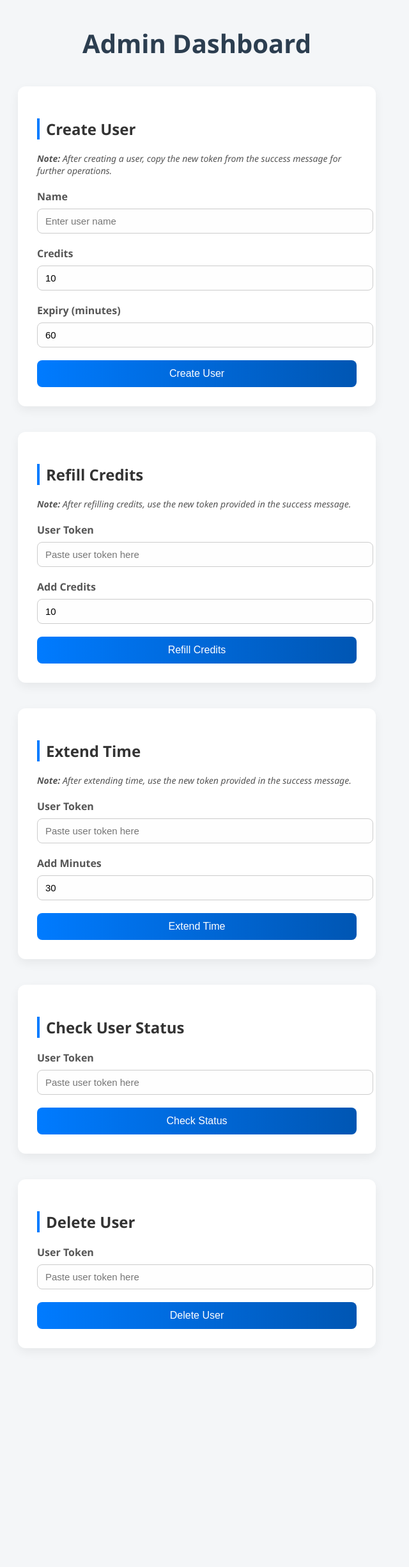
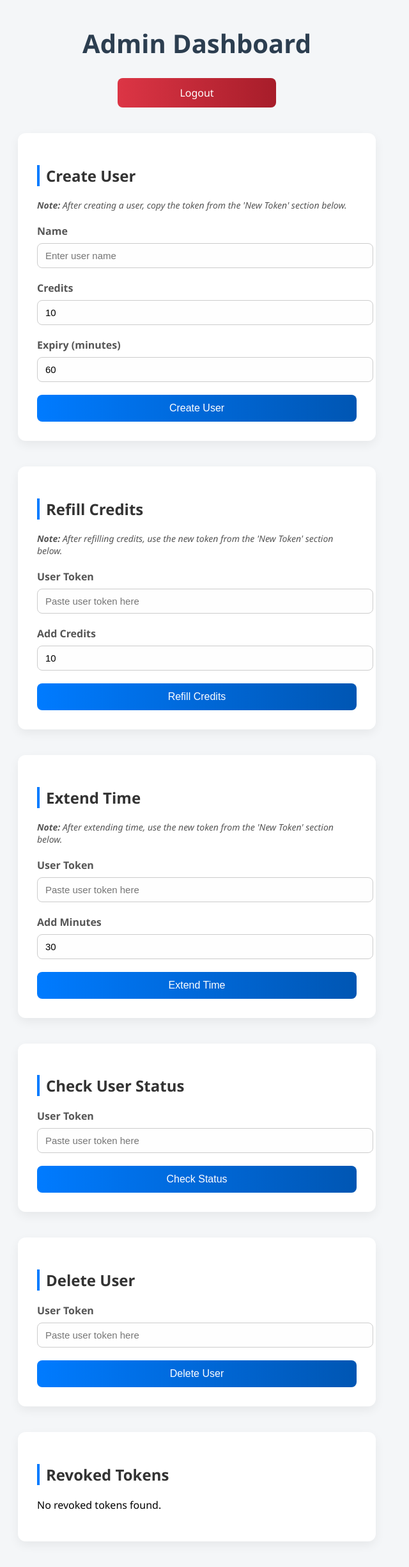
Before and after one commit to attaulasad/Flask-Authentication, a Flask app: template templates/admin_dashboard.html in a window 1280 px wide. Shown: the whole page at 64% size, without its empty margins (332-972 px from the left). Before the commit the page ends 2077 px from the top, so only its background shows below. Run offline with Flask 3, Linux system fonts and the light colour scheme; the template is opened without the code that fills it, so the values that code supplies are empty; parts of the project's set-up code (start-up, migrations or seed data) failed here and were passed over.

Commit message:
Updated app.py and admin_dashboard.html to prevent full token display in flash messages and add login page

```diff
--- a/app.py
+++ b/app.py
@@ -1,10 +1,64 @@
-from flask import Flask, request, jsonify, abort, render_template, redirect, url_for, flash
-from crypto_utils import encrypt_data, decrypt_data, validate_and_update_token, delete_user_and_get_token
+from flask import Flask, request, jsonify, abort, render_template, redirect, url_for, flash, session
+from crypto_utils import encrypt_data, decrypt_data, validate_and_update_token, delete_user_and_get_token, get_db_connection
 from datetime import datetime, timedelta
 from log_utils import log_action
+from werkzeug.security import generate_password_hash, check_password_hash
+from functools import wraps
+import os
+from dotenv import load_dotenv
+
+# Load environment variables
+load_dotenv()
 
 app = Flask(__name__)
-app.secret_key = "supersecretkey"  # Needed for flash messages
+app.secret_key = os.getenv("FLASK_SECRET_KEY")
+if not app.secret_key:
+    raise ValueError("FLASK_SECRET_KEY environment variable must be set")
+
+# Set session timeout to 15 minutes
+app.permanent_session_lifetime = timedelta(minutes=15)
+
+# Admin credentials
+ADMIN_USERNAME = os.getenv("ADMIN_USERNAME")
+ADMIN_PASSWORD = os.getenv("ADMIN_PASSWORD")
+if not ADMIN_USERNAME or not ADMIN_PASSWORD:
+    raise ValueError("ADMIN_USERNAME and ADMIN_PASSWORD environment variables must be set")
+ADMIN_PASSWORD_HASH = generate_password_hash(ADMIN_PASSWORD)
+
+# Admin API key
+ADMIN_API_KEY = os.getenv("ADMIN_API_KEY")
+if not ADMIN_API_KEY:
+    raise ValueError("ADMIN_API_KEY environment variable must be set")
+
+def login_required(f):
+    @wraps(f)
+    def decorated_function(*args, **kwargs):
+        if not session.get('logged_in'):
+            flash("Please log in to access the admin dashboard.", "danger")
+            return redirect(url_for('login', next=request.url))
+        return f(*args, **kwargs)
+    return decorated_function
+
+@app.route('/login', methods=['GET', 'POST'])
+def login():
+    if request.method == 'POST':
+        username = request.form.get('username')
+        password = request.form.get('password')
+        if username == ADMIN_USERNAME and check_password_hash(ADMIN_PASSWORD_HASH, password):
+            session['logged_in'] = True
+            session.permanent = True
+            flash("Logged in successfully!", "success")
+            next_url = request.args.get('next') or url_for('admin_dashboard')
+            return redirect(next_url)
+        else:
+            flash("Invalid username or password.", "danger")
+    return render_template('login.html')
+
+@app.route('/logout')
+def logout():
+    session.pop('logged_in', None)
+    flash("Logged out successfully.", "success")
+    return redirect(url_for('login'))
 
 # === User API Routes ===
 
@@ -23,7 +77,7 @@ def encrypt_route():
     }
 
     token = encrypt_data(user_data)
-    log_action("user created", user_data, f"token: {token}")
+    log_action("user created", user_data, f"token: {token[:20]}...")
     return jsonify({"token": token})
 
 @app.route('/decrypt', methods=['POST'])
@@ -35,7 +89,7 @@ def decrypt_route():
             return jsonify({"error": error}), 403
 
         user_data, updated_token = result
-        log_action("accessed /decrypt", user_data, f"updated_token: {updated_token}")
+        log_action("accessed /decrypt", user_data, f"updated_token: {updated_token[:20]}...")
         return jsonify({
             "message": "Access granted",
             "user_data": user_data,
@@ -73,12 +127,10 @@ def delete_user():
     if error:
         return jsonify({"error": error}), 401
 
-    log_action("user deleted via API", {"token": token})
+    log_action("user deleted via API", {"token": token[:20] + "..."})
     return jsonify({"message": message}), 200
 
 # === Admin API Routes ===
-
-ADMIN_API_KEY = "myadminkey123"  # TODO: Move to environment variables for security
 
 def check_admin():
     key = request.headers.get("x-api-key")
@@ -101,7 +153,7 @@ def admin_create_user():
     }
 
     token = encrypt_data(user_data)
-    log_action("admin created user", user_data, f"token: {token}")
+    log_action("admin created user", user_data, f"token: {token[:20]}...")
     return jsonify({"message": "User created", "token": token})
 
 @app.route('/admin/refill_credits', methods=['POST'])
@@ -121,7 +173,7 @@ def admin_refill_credits():
         old_credits = user_data["credits"]
         user_data["credits"] += add_credits
         new_token = encrypt_data(user_data)
-        log_action(f"credits refilled (+{add_credits}) from {old_credits} to {user_data['credits']}", user_data, f"old_token: {token}, new_token: {new_token}")
+        log_action(f"credits refilled (+{add_credits}) from {old_credits} to {user_data['credits']}", user_data, f"old_token: {token[:20]}..., new_token: {new_token[:20]}...")
         return jsonify({"message": "Credits added", "new_token": new_token, "user_data": user_data})
     except Exception as e:
         return jsonify({"error": f"Failed to update credits: {str(e)}"}), 400
@@ -144,7 +196,7 @@ def admin_extend_time():
         new_expiry = expiry + timedelta(minutes=add_minutes)
         user_data["expiry"] = new_expiry.isoformat()
         new_token = encrypt_data(user_data)
-        log_action(f"expiry extended (+{add_minutes} mins)", user_data, f"old_token: {token}, new_token: {new_token}")
+        log_action(f"expiry extended (+{add_minutes} mins)", user_data, f"old_token: {token[:20]}..., new_token: {new_token[:20]}...")
         return jsonify({"message": "Time extended", "new_token": new_token, "user_data": user_data})
     except Exception as e:
         return jsonify({"error": f"Failed to extend time: {str(e)}"}), 400
@@ -152,11 +204,21 @@ def admin_extend_time():
 # === Admin Dashboard GUI ===
 
 @app.route('/admin')
+@login_required
 def admin_dashboard():
     new_token = request.args.get('new_token', '')
-    return render_template('admin_dashboard.html', new_token=new_token)
+    try:
+        with get_db_connection() as conn:
+            c = conn.cursor()
+            c.execute("SELECT token, revoked_at FROM revoked_tokens ORDER BY revoked_at DESC")
+            revoked_tokens = [{"token": row["token"], "revoked_at": row["revoked_at"]} for row in c.fetchall()]
+        return render_template('admin_dashboard.html', new_token=new_token, revoked_tokens=revoked_tokens)
+    except Exception as e:
+        flash(f"Error loading dashboard: {str(e)}", "danger")
+        return redirect(url_for('login'))
 
 @app.route('/admin/create_user_form', methods=['POST'])
+@login_required
 def create_user_form():
     name = request.form.get('name', 'unknown')
     credits = int(request.form.get('credits', 10))
@@ -169,11 +231,12 @@ def create_user_form():
         "deleted": False
     }
     token = encrypt_data(user_data)
-    log_action("admin created user via form", user_data, f"token: {token}")
-    flash(f"User created! Token: {token}", "success")
+    log_action("admin created user via form", user_data, f"token: {token[:20]}...")
+    flash("User created! Copy the token from the 'New Token' section below.", "success")
     return redirect(url_for('admin_dashboard', new_token=token))
 
 @app.route('/admin/refill_credits_form', methods=['POST'])
+@login_required
 def refill_credits_form():
     token = request.form.get('token')
     add_credits = int(request.form.get('add_credits', 0))
@@ -191,14 +254,15 @@ def refill_credits_form():
         old_credits = user_data["credits"]
         user_data["credits"] += add_credits
         new_token = encrypt_data(user_data)
-        log_action(f"credits refilled via form (+{add_credits}) from {old_credits} to {user_data['credits']}", user_data, f"old_token: {token}, new_token: {new_token}")
-        flash(f"Credits added! New token: {new_token} (Credits: {user_data['credits']}). Use this new token for further operations.", "success")
+        log_action(f"credits refilled via form (+{add_credits}) from {old_credits} to {user_data['credits']}", user_data, f"old_token: {token[:20]}..., new_token: {new_token[:20]}...")
+        flash(f"Credits added! New credits: {user_data['credits']}. Copy the new token from the 'New Token' section below.", "success")
         return redirect(url_for('admin_dashboard', new_token=new_token))
     except Exception as e:
         flash(f"Error: {str(e)}", "danger")
         return redirect(url_for('admin_dashboard'))
 
 @app.route('/admin/extend_time_form', methods=['POST'])
+@login_required
 def extend_time_form():
     token = request.form.get('token')
     add_minutes = int(request.form.get('add_minutes', 30))
@@ -217,14 +281,15 @@ def extend_time_form():
         new_expiry = expiry + timedelta(minutes=add_minutes)
         user_data["expiry"] = new_expiry.isoformat()
         new_token = encrypt_data(user_data)
-        log_action(f"expiry extended via form (+{add_minutes} mins)", user_data, f"old_token: {token}, new_token: {new_token}")
-        flash(f"Time extended! New token: {new_token}. Use this new token for further operations.", "success")
+        log_action(f"expiry extended via form (+{add_minutes} mins)", user_data, f"old_token: {token[:20]}..., new_token: {new_token[:20]}...")
+        flash(f"Time extended! Copy the new token from the 'New Token' section below.", "success")
         return redirect(url_for('admin_dashboard', new_token=new_token))
     except Exception as e:
         flash(f"Error: {str(e)}", "danger")
         return redirect(url_for('admin_dashboard'))
 
 @app.route('/admin/check_user_status_form', methods=['POST'])
+@login_required
 def check_user_status_form():
     token = request.form.get('token')
     try:
@@ -249,13 +314,14 @@ def check_user_status_form():
         return redirect(url_for('admin_dashboard'))
 
 @app.route('/admin/delete_user_form', methods=['POST'])
+@login_required
 def delete_user_form():
     token = request.form.get('token')
     message, error = delete_user_and_get_token(token)
     if error:
         flash(f"Error deleting user: {error}", "danger")
     else:
-        log_action("user deleted via admin form", {"token": token})
+        log_action("user deleted via admin form", {"token": token[:20] + "..."})
         flash(f"{message}. The token is now invalid.", "success")
     return redirect(url_for('admin_dashboard'))
 
--- a/templates/admin_dashboard.html
+++ b/templates/admin_dashboard.html
@@ -75,6 +75,27 @@
       background: linear-gradient(to right, #0056b3, #003f8a);
     }
 
+    .logout-button {
+      display: inline-block;
+      padding: 12px 24px;
+      font-size: 16px;
+      border-radius: 8px;
+      border: none;
+      background: linear-gradient(to right, #dc3545, #a71d2a);
+      color: white;
+      cursor: pointer;
+      transition: background 0.3s ease;
+      text-align: center;
+      text-decoration: none;
+      margin: 20px auto;
+      display: block;
+      max-width: 200px;
+    }
+
+    .logout-button:hover {
+      background: linear-gradient(to right, #a71d2a, #7a1a1f);
+    }
+
     .flash {
       margin: 20px auto;
       max-width: 500px;
@@ -108,6 +129,30 @@
       font-style: italic;
     }
 
+    .revoked-tokens {
+      margin-top: 20px;
+    }
+
+    .revoked-tokens ul {
+      list-style: none;
+      padding: 0;
+    }
+
+    .revoked-tokens li {
+      background-color: #f9f9f9;
+      padding: 10px;
+      margin-bottom: 10px;
+      border-radius: 8px;
+      border: 1px solid #ddd;
+    }
+
+    .new-token-section {
+      background-color: #e9f7ef;
+      padding: 15px;
+      border-radius: 8px;
+      margin-bottom: 20px;
+    }
+
     @media (max-width: 600px) {
       section {
         margin: 20px;
@@ -119,6 +164,8 @@
 <body>
   <h1>Admin Dashboard</h1>
 
+  <a href="{{ url_for('logout') }}" class="logout-button">Logout</a>
+
   {% with messages = get_flashed_messages(with_categories=true) %}
     {% if messages %}
       {% for category, message in messages %}
@@ -129,7 +176,7 @@
 
   <section>
     <h2>Create User</h2>
-    <p class="note"><strong>Note:</strong> After creating a user, copy the new token from the success message for further operations.</p>
+    <p class="note"><strong>Note:</strong> After creating a user, copy the token from the 'New Token' section below.</p>
     <form method="POST" action="{{ url_for('create_user_form') }}">
       <label for="name">Name</label>
       <input type="text" name="name" id="name" placeholder="Enter user name" required />
@@ -146,7 +193,7 @@
 
   <section>
     <h2>Refill Credits</h2>
-    <p class="note"><strong>Note:</strong> After refilling credits, use the new token provided in the success message.</p>
+    <p class="note"><strong>Note:</strong> After refilling credits, use the new token from the 'New Token' section below.</p>
     <form method="POST" action="{{ url_for('refill_credits_form') }}">
       <label for="token_credits">User Token</label>
       <input type="text" name="token" id="token_credits" placeholder="Paste user token here" required value="{{ new_token|default('') }}" />
@@ -160,7 +207,7 @@
 
   <section>
     <h2>Extend Time</h2>
-    <p class="note"><strong>Note:</strong> After extending time, use the new token provided in the success message.</p>
+    <p class="note"><strong>Note:</strong> After extending time, use the new token from the 'New Token' section below.</p>
     <form method="POST" action="{{ url_for('extend_time_form') }}">
       <label for="token_time">User Token</label>
       <input type="text" name="token" id="token_time" placeholder="Paste user token here" required value="{{ new_token|default('') }}" />
@@ -191,12 +238,30 @@
   </section>
 
   {% if new_token %}
-  <section>
+  <section class="new-token-section">
     <h2>New Token</h2>
-    <p>Copy this token for further operations:</p>
+    <p><strong>Important:</strong> Copy this token for further operations. It will not be displayed in notifications.</p>
     <textarea readonly rows="4" style="width: 100%">{{ new_token }}</textarea>
   </section>
   {% endif %}
 
+  <section>
+    <h2>Revoked Tokens</h2>
+    {% if revoked_tokens %}
+      <div class="revoked-tokens">
+        <ul>
+          {% for token in revoked_tokens %}
+            <li>
+              <strong>Token:</strong> {{ token.token[:20] }}... (truncated)<br>
+              <strong>Revoked At:</strong> {{ token.revoked_at }}
+            </li>
+          {% endfor %}
+        </ul>
+      </div>
+    {% else %}
+      <p>No revoked tokens found.</p>
+    {% endif %}
+  </section>
+
 </body>
 </html>
```
Also changed, not shown: check_revoked_tokens.py (added, +28 -0 lines), crypto_utils.py (+51 -34 lines), templates/login.html (added, +120 -0 lines), 1 other file.
